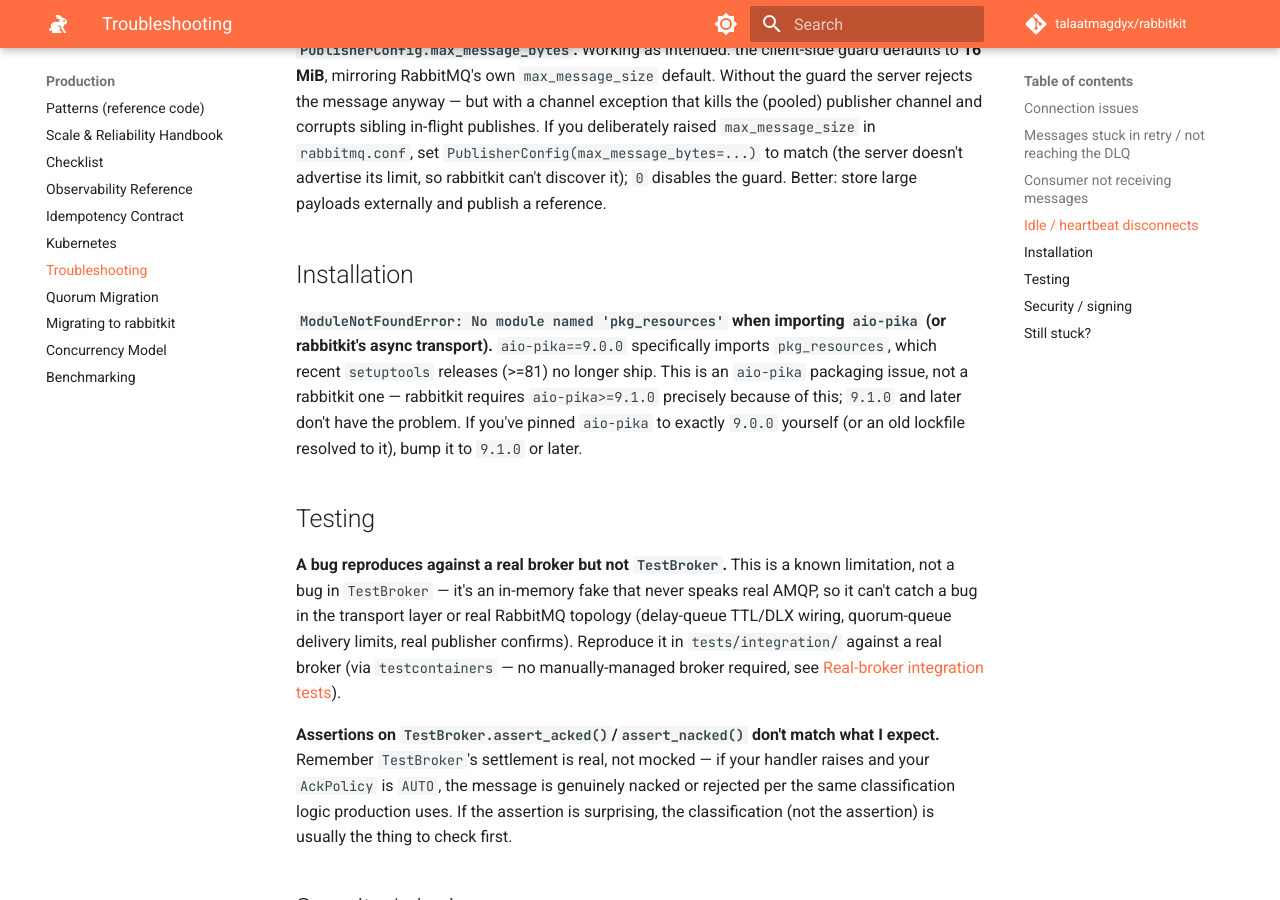
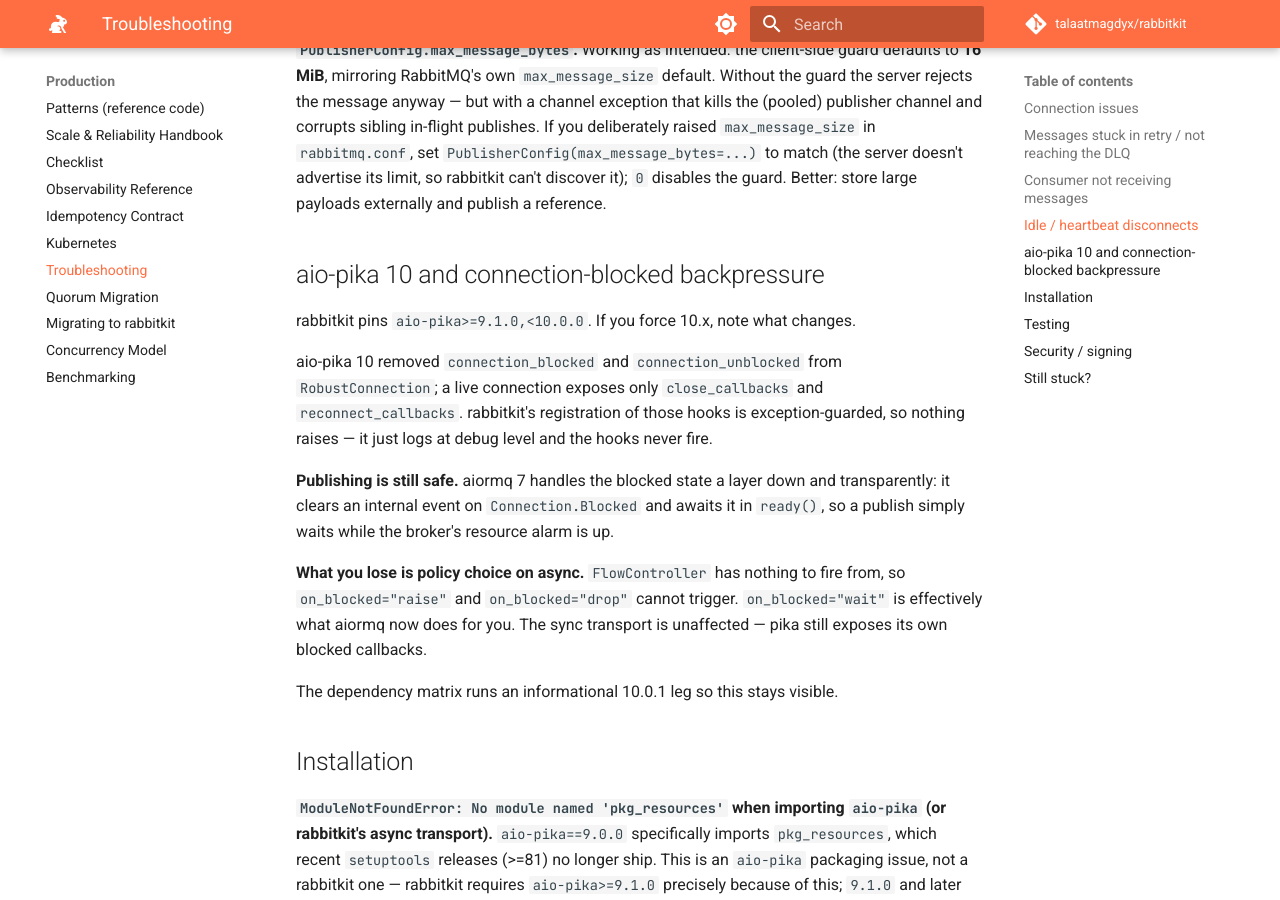
Before and after one commit to talaatmagdyx/rabbitkit, an MkDocs documentation site: the page built from docs/troubleshooting.md, in a window 1280 px wide and 900 px high, scrolled down 2141 px. Built offline with MkDocs 1.6.1 and Material for MkDocs 9.7.7, drawn with Linux system fonts in a browser that asks for light colours; comment, search, counter and statistics services are not loaded.

Commit message:
ci: add an informational aio-pika 10 leg and document what it changes (#30)
Triaging the stale Dependabot PR that widens aio-pika to <11 (#14), I tested
10.0.1 against a live broker. Almost everything passes: 3779 unit, 115
integration, 6/6 chaos scenarios, and the async coalescing acker example.

One real behaviour change. aio-pika 10 removes connection_blocked and
connection_unblocked from RobustConnection -- a live connection now exposes
only close_callbacks and reconnect_callbacks, and the attributes appear
nowhere in current aio-pika master.

Publishing stays safe. aiormq 7 handles it a layer down and transparently:
__handle_connection_blocked clears an internal event and ready() awaits it, so
a publish waits while the broker's alarm is up. What is lost is policy choice
on async -- FlowController has nothing to fire from, so on_blocked="raise" and
on_blocked="drop" cannot trigger. on_blocked="wait" is effectively what aiormq
now does natively. Sync is unaffected; pika has its own blocked callbacks.

Our registration is exception-guarded, so nothing raises -- it logs at debug
and the hooks never fire. Unit tests do not catch it because the connection
callback tests use MagicMock connections, which accept any attribute. Same
blind spot that hid the Prometheus unlabelled-metric crash in 0.14.0.

Adds 10.0.1 to the dependency matrix as a continue-on-error leg so the next
major stays visible, and documents the change in troubleshooting. The
pyproject bound stays at <10.0.0; #14 is not merged.

```diff
--- a/docs/troubleshooting.md
+++ b/docs/troubleshooting.md
@@ -105,6 +105,28 @@ If you deliberately raised `max_message_size` in `rabbitmq.conf`, set
 advertise its limit, so rabbitkit can't discover it); `0` disables the
 guard. Better: store large payloads externally and publish a reference.
 
+## aio-pika 10 and connection-blocked backpressure
+
+rabbitkit pins `aio-pika>=9.1.0,<10.0.0`. If you force 10.x, note what changes.
+
+aio-pika 10 removed `connection_blocked` and `connection_unblocked` from
+`RobustConnection`; a live connection exposes only `close_callbacks` and
+`reconnect_callbacks`. rabbitkit's registration of those hooks is
+exception-guarded, so nothing raises — it just logs at debug level and the
+hooks never fire.
+
+**Publishing is still safe.** aiormq 7 handles the blocked state a layer down
+and transparently: it clears an internal event on `Connection.Blocked` and
+awaits it in `ready()`, so a publish simply waits while the broker's resource
+alarm is up.
+
+**What you lose is policy choice on async.** `FlowController` has nothing to
+fire from, so `on_blocked="raise"` and `on_blocked="drop"` cannot trigger.
+`on_blocked="wait"` is effectively what aiormq now does for you. The sync
+transport is unaffected — pika still exposes its own blocked callbacks.
+
+The dependency matrix runs an informational 10.0.1 leg so this stays visible.
+
 ## Installation
 
 **`ModuleNotFoundError: No module named 'pkg_resources'` when importing
```
Also changed, not shown: 1 other file.
